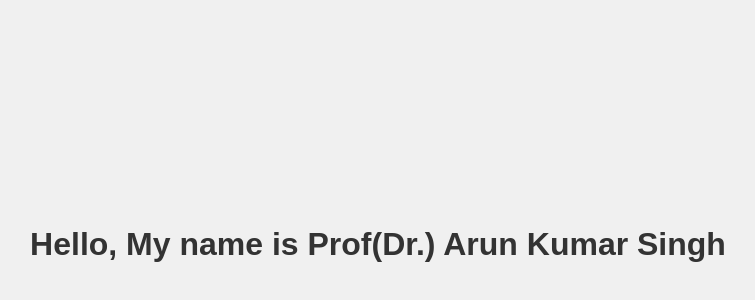
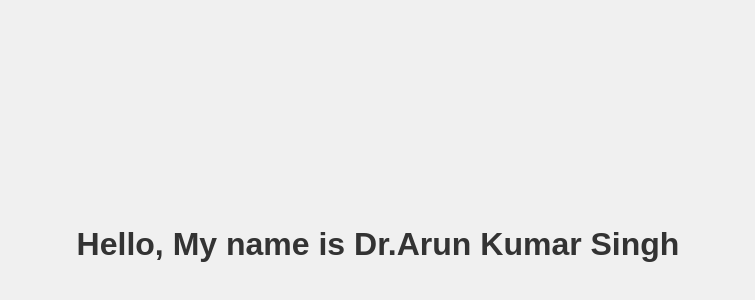
Before and after one commit to arun-apjs/EXP2, a plain HTML site: page index.html in a window 1280 px wide. Shown: the part 156-456 px from the top of the page, without its empty margins (262-1017 px from the left). Drawn offline with Linux system fonts and the light colour scheme.

Commit message:
Update index.html

```diff
--- a/index.html
+++ b/index.html
@@ -20,6 +20,6 @@
     </style>
 </head>
 <body>
-    <h1>Hello, My name is Prof(Dr.) Arun Kumar Singh</h1>
+    <h1>Hello, My name is Dr.Arun Kumar Singh</h1>
 </body>
 </html>
```
